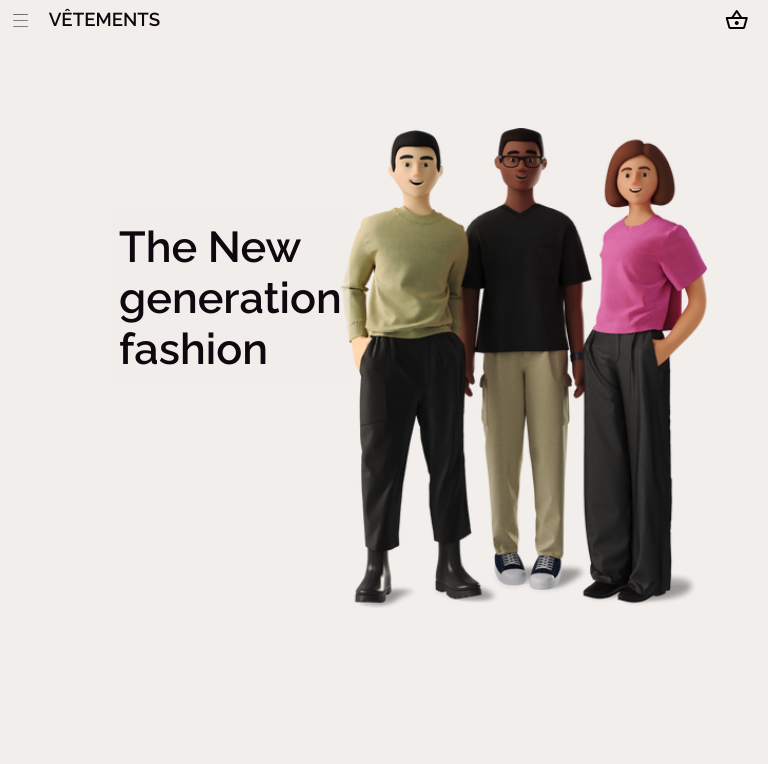
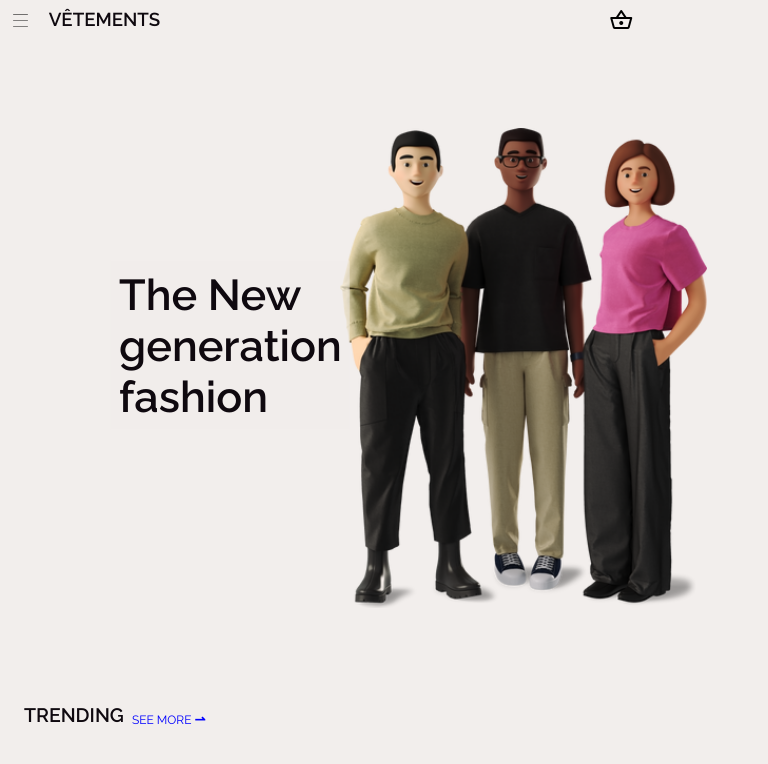
Before and after one commit to aissabaki/V-tements, a plain HTML site: page index.html in a window 768 px wide. Shown: the top 764 px of the page. Drawn offline with nearby package versions, Linux system fonts and the light colour scheme.

Commit message:
fixed body width css

```diff
--- a/assets/css/styles.css
+++ b/assets/css/styles.css
@@ -454,7 +454,7 @@ input {
 }
 .header-icons-container {
   text-align: right;
-  margin: 0 var(--mb-1);
+  margin: 0 auto;
 }
 .header-icons-container i {
   padding: 0 0.2rem;
@@ -469,9 +469,10 @@ input {
 
 .main-section {
   position: relative;
-  min-height: fit-content;
+  height: 70vh;
+  max-width: 100vw;
   margin-bottom: var(--mb-1);
-  padding: var(--big-padding);
+  padding: var(--big-padding) var(--normal-padding);
 }
 
 .my__intro__img {
@@ -485,7 +486,7 @@ input {
 .my__intro__title {
   position: absolute;
   left: 30%;
-  top: 50%;
+  top: 20%;
   transform: translate(-50%, 50%);
   padding: var(--small-padding);
   font-size: var(--h2-font-size);
@@ -805,10 +806,8 @@ input {
     font-size: var(--h1-font-size);
   }
   /*sections*/
-  .cleafix-padding {
-    padding: 40vh;
-  }
   .section {
+    max-width: 100%;
     padding: var(--biggest-padding) var(--normal-padding);
   }
   /*  header  */
--- a/index.html
+++ b/index.html
@@ -97,7 +97,7 @@
           </div>
         </div>
       </section>
-      <div class="cleafix-padding"></div>
+
       <section class="section trending-section" id="trending">
         <div class="section__title">
           <h2>TRENDING</h2>
```
